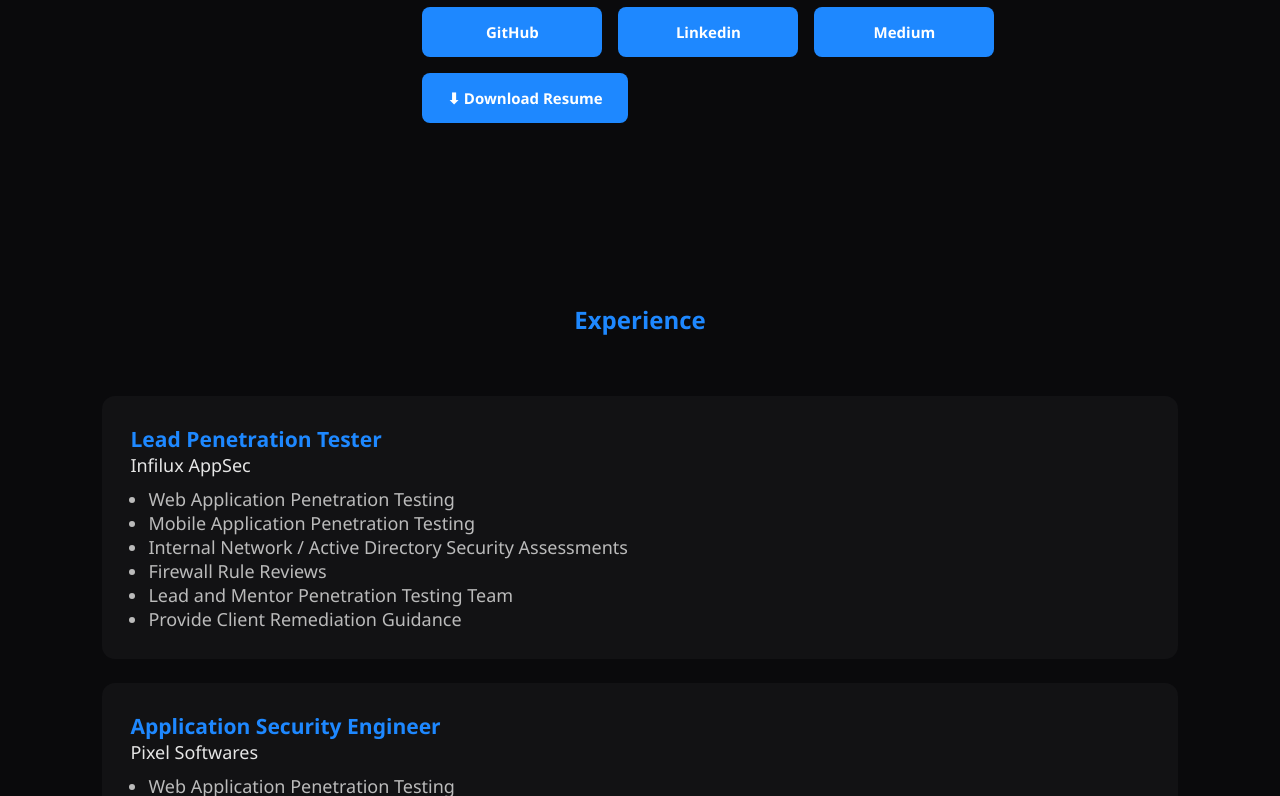
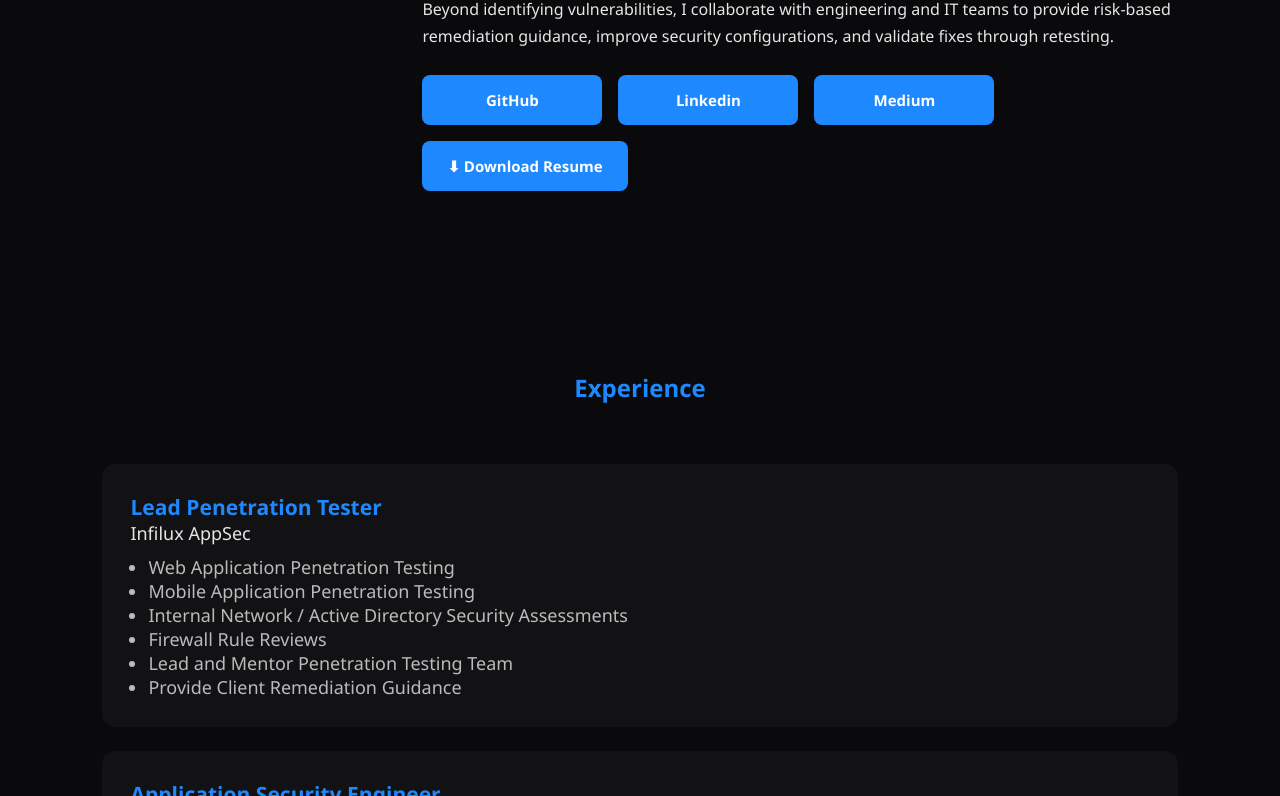
Before and after one commit to AnandJogawade/AnandJogawade.github.io, a plain HTML site: page index.html in a window 1280 px wide. Shown: the part 1298-2094 px from the top of the page. Drawn offline with Linux system fonts and the light colour scheme.

Commit message:
Update index.html

```diff
--- a/index.html
+++ b/index.html
@@ -843,7 +843,9 @@ My experience includes black-box, gray-box, and white-box assessments, with a st
 I assess Active Directory environments, network architectures, trust relationships, and privilege boundaries to uncover opportunities for lateral movement and domain compromise. I also evaluate security controls by testing endpoint protection, EDR/XDR solutions, and detection capabilities against adversarial techniques.
 
 Security research is a significant part of my work. I regularly perform vulnerability research, source code review, and responsible disclosure. My research has resulted in publicly assigned CVE-2026-48849 and security fixes in widely used software</p>
-
+<p>
+Beyond identifying vulnerabilities, I collaborate with engineering and IT teams to provide risk-based remediation guidance, improve security configurations, and validate fixes through retesting.
+</p>
 <div class="about-buttons">
 
 <a href="https://github.com/AnandJogawade" class="btn-primary">
```
